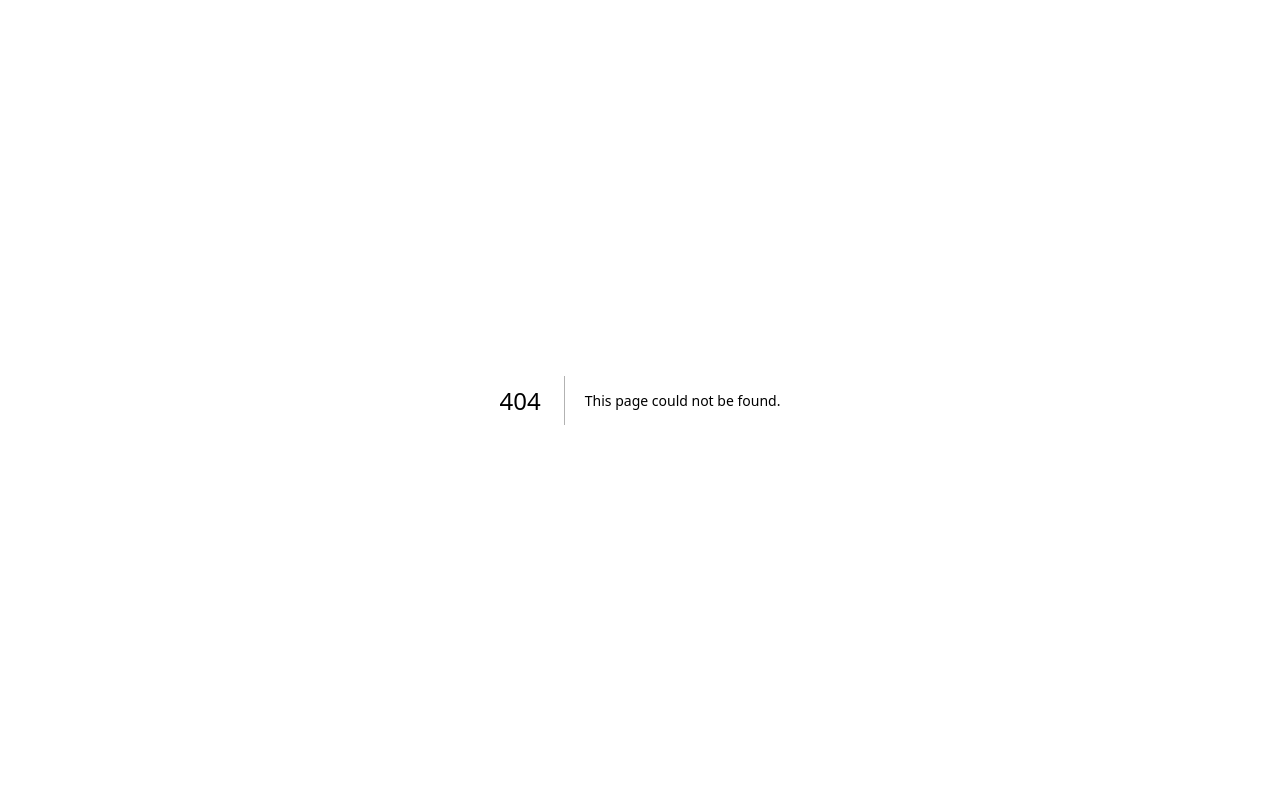
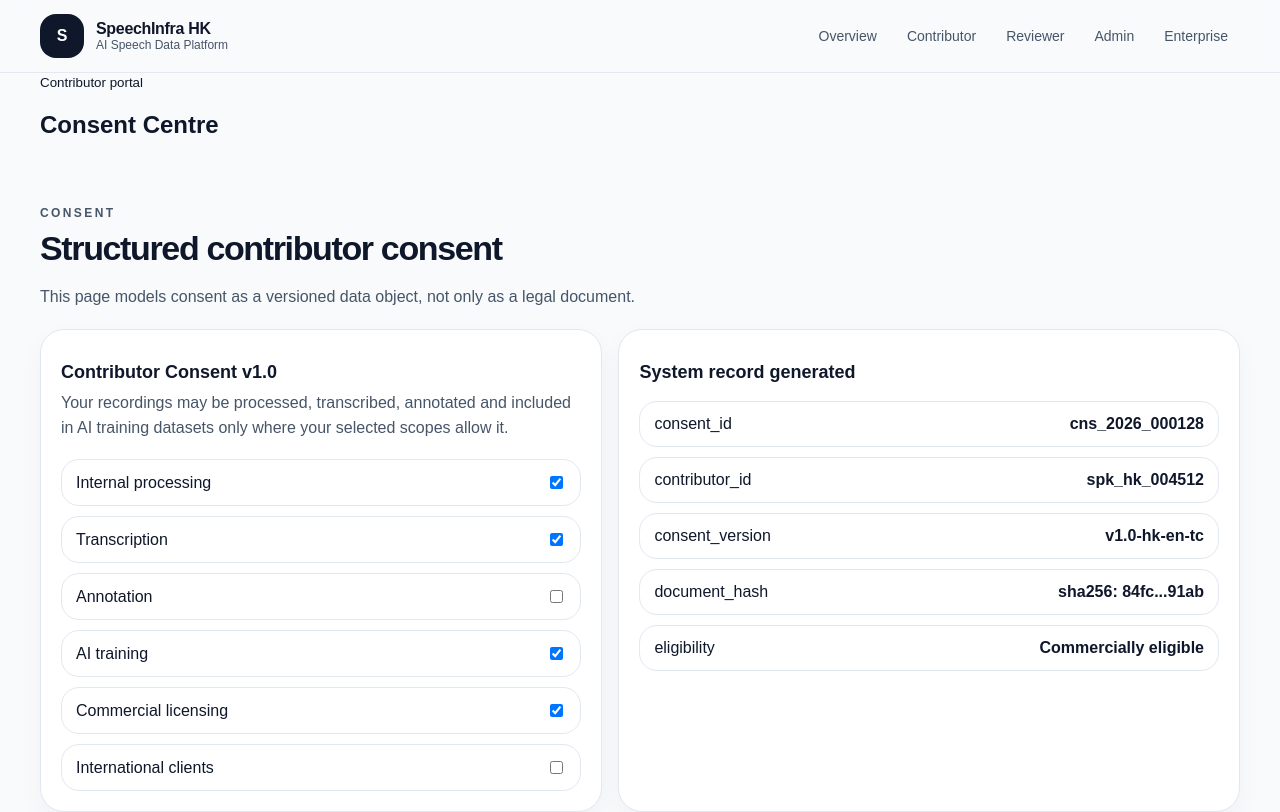
Before and after one commit to Zvezdaivan/alphaUAT, a Next.js app: page /contributor/consent in a window 1280 px wide. Before the commit this address had no page. Built offline with nearby package versions, Linux system fonts and the light colour scheme.

Commit message:
Add contributor consent route

```diff
--- /dev/null
+++ b/app/contributor/consent/page.tsx
@@ -0,0 +1,57 @@
+"use client";
+
+import { useMemo, useState } from "react";
+import { AppShell, Section } from "@/components/shell";
+import { consentScopes } from "@/lib/mock-data";
+
+export default function ContributorConsentPage() {
+  const [checkedScopes, setCheckedScopes] = useState<string[]>([
+    "Internal processing",
+    "Transcription",
+    "AI training",
+    "Commercial licensing",
+  ]);
+
+  const eligibility = useMemo(() => {
+    return checkedScopes.includes("AI training") && checkedScopes.includes("Commercial licensing")
+      ? "Commercially eligible"
+      : "Restricted";
+  }, [checkedScopes]);
+
+  function toggleScope(scope: string) {
+    setCheckedScopes((current) =>
+      current.includes(scope) ? current.filter((item) => item !== scope) : [...current, scope],
+    );
+  }
+
+  return (
+    <AppShell title="Consent Centre" subtitle="Contributor portal">
+      <Section eyebrow="Consent" title="Structured contributor consent" description="This page models consent as a versioned data object, not only as a legal document.">
+        <div className="consentGrid">
+          <div className="card">
+            <h3>Contributor Consent v1.0</h3>
+            <p>Your recordings may be processed, transcribed, annotated and included in AI training datasets only where your selected scopes allow it.</p>
+            <div className="scopeList">
+              {consentScopes.map((scope) => (
+                <label key={scope} className="scopeRow">
+                  <span>{scope}</span>
+                  <input type="checkbox" checked={checkedScopes.includes(scope)} onChange={() => toggleScope(scope)} />
+                </label>
+              ))}
+            </div>
+          </div>
+          <div className="card subtleCard">
+            <h3>System record generated</h3>
+            <div className="systemRecordList">
+              <div className="systemRecordRow"><span>consent_id</span><strong>cns_2026_000128</strong></div>
+              <div className="systemRecordRow"><span>contributor_id</span><strong>spk_hk_004512</strong></div>
+              <div className="systemRecordRow"><span>consent_version</span><strong>v1.0-hk-en-tc</strong></div>
+              <div className="systemRecordRow"><span>document_hash</span><strong>sha256: 84fc...91ab</strong></div>
+              <div className="systemRecordRow"><span>eligibility</span><strong>{eligibility}</strong></div>
+            </div>
+          </div>
+        </div>
+      </Section>
+    </AppShell>
+  );
+}
```
